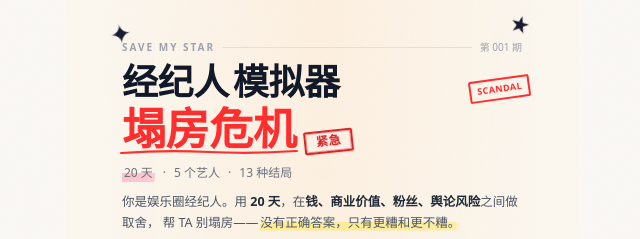
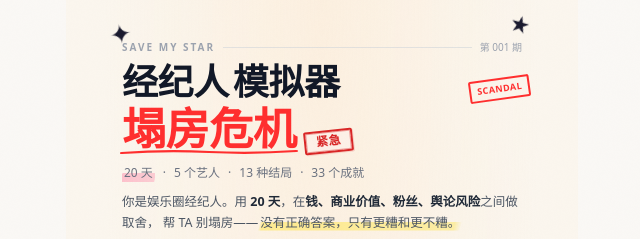
Before and after one commit to ddduan0817/save-my-star, a Next.js app: page / in a window 1280 px wide. Shown: the top 239 px of the page, without its empty margins (318-958 px from the left). Built offline with nearby package versions, Linux system fonts and the light colour scheme.

Commit message:
feat: 首页数据行补充「33 个成就」并支持窄屏换行

```diff
--- a/src/app/page.tsx
+++ b/src/app/page.tsx
@@ -113,12 +113,14 @@ export default function HomePage() {
             </span>
           </h1>
 
-          <div className="mt-3 flex items-center gap-2 text-[12px] text-gray-500">
+          <div className="mt-3 flex flex-wrap items-center gap-x-2 gap-y-1 text-[12px] text-gray-500">
             <span className="marker-pink font-medium">20 天</span>
             <span>·</span>
             <span>5 个艺人</span>
             <span>·</span>
             <span className="font-medium">13 种结局</span>
+            <span>·</span>
+            <span>33 个成就</span>
           </div>
 
           {/* 一句话玩法说明 —— 让第一次打开的人立刻懂这是什么 */}
```
